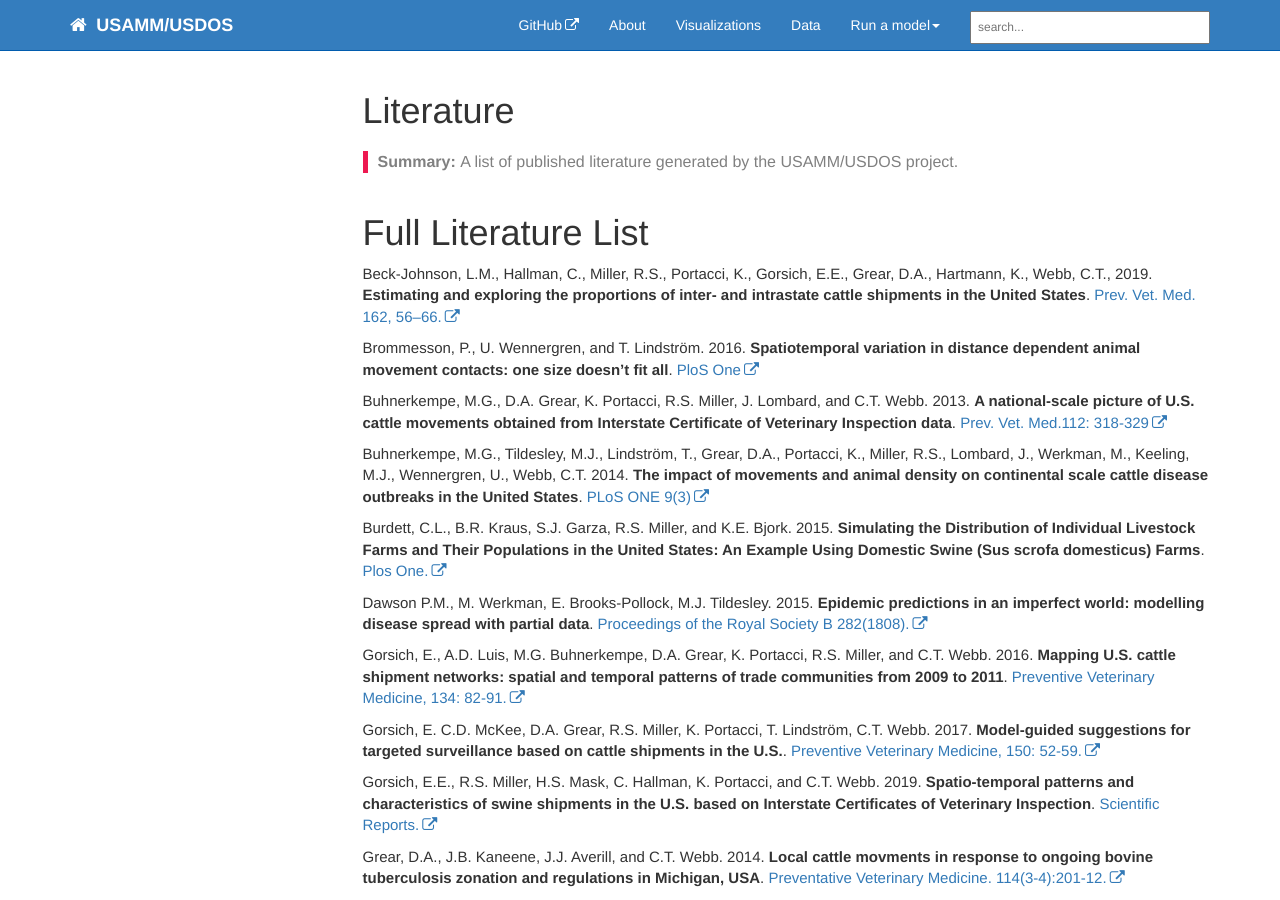
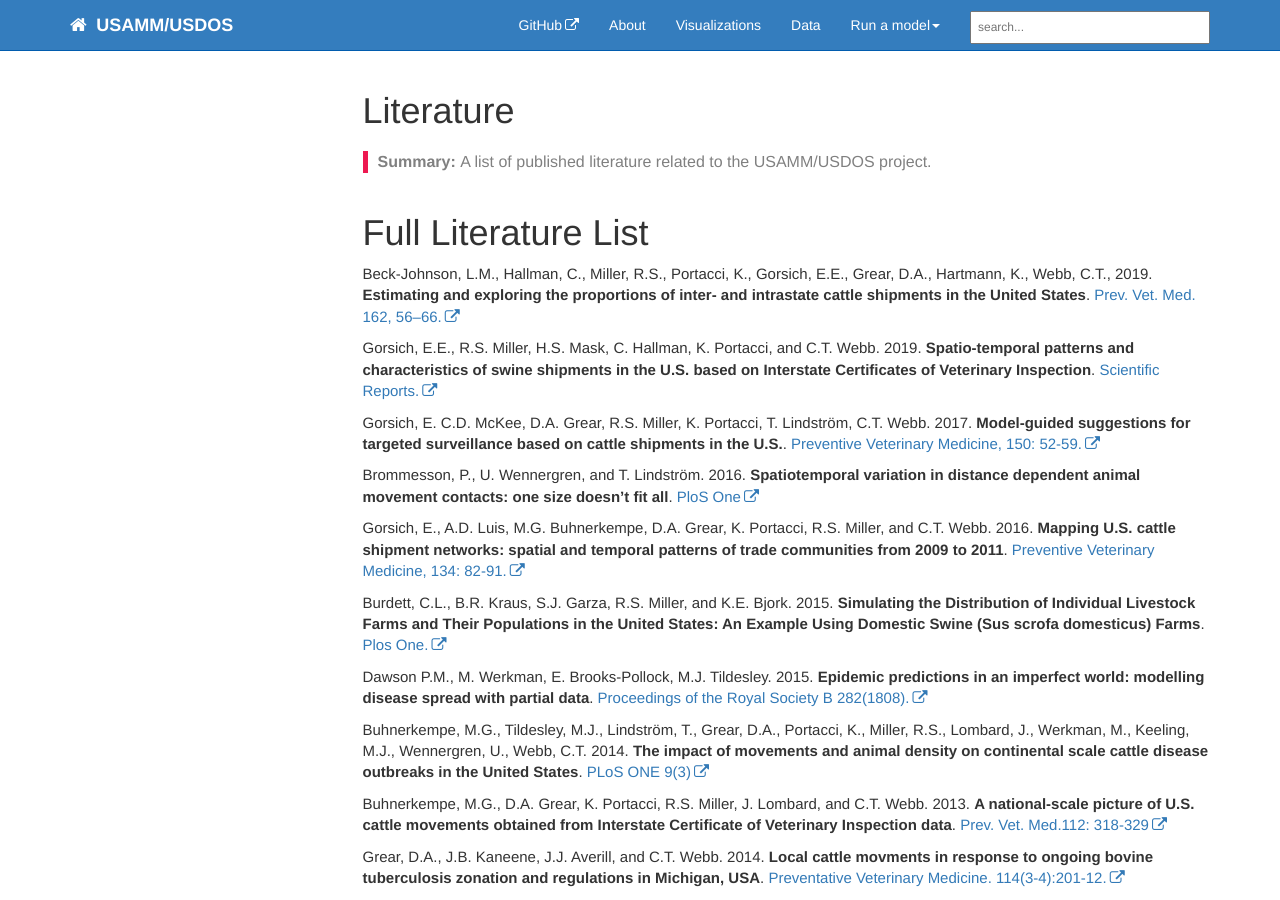
Before and after one commit to webblabb/usammusdos, a Jekyll site: the page built from pages/literature.md, in a window 1280 px wide and 900 px high. Built offline with Jekyll 4.4.1, drawn with Linux system fonts in a browser that asks for light colours; nearby versions of some CDN libraries; comment, search, counter and statistics services are not loaded.

Commit message:
Update literature.md

```diff
--- a/pages/literature.md
+++ b/pages/literature.md
@@ -3,7 +3,7 @@ title: Literature
 keywords: literature
 last_updated: March 26, 2019
 tags:
-summary: A list of published literature generated by the USAMM/USDOS project.
+summary: A list of published literature related to the USAMM/USDOS project.
 permalink: literature.html
 folder: pages
 toc: false
@@ -12,21 +12,29 @@ toc: false
 
 Beck-Johnson, L.M., Hallman, C., Miller, R.S., Portacci, K., Gorsich, E.E., Grear, D.A., Hartmann, K., Webb, C.T., 2019. **Estimating and exploring the proportions of inter- and intrastate cattle shipments in the United States**. [Prev. Vet. Med. 162, 56–66.](https://doi.org/10.1016/j.prevetmed.2018.11.002)
 
+Gorsich, E.E., R.S. Miller, H.S. Mask, C. Hallman, K. Portacci, and C.T. Webb. 2019. **Spatio-temporal patterns and characteristics of swine shipments in the U.S. based on Interstate Certificates of Veterinary Inspection**. [Scientific Reports.](https://doi.org/10.1038/s41598-019-40556-z)
+
+Gorsich, E. C.D. McKee, D.A. Grear, R.S. Miller, K. Portacci, T. Lindström, C.T. Webb. 2017. **Model-guided suggestions for targeted surveillance based on cattle shipments in the U.S.**. [Preventive Veterinary Medicine, 150: 52-59.](https://doi.org/10.1016/j.prevetmed.2017.12.004)
+
 Brommesson, P., U. Wennergren, and T. Lindström. 2016. **Spatiotemporal variation in distance dependent animal movement contacts: one size doesn’t fit all**. [PloS One](https://doi.org/10.1371/journal.pone.0164008)
 
-Buhnerkempe, M.G., D.A. Grear, K. Portacci, R.S. Miller, J. Lombard, and C.T. Webb. 2013. **A national-scale picture of U.S. cattle movements obtained from Interstate Certificate of Veterinary Inspection data**. [Prev. Vet. Med.112: 318-329](https://doi.org/10.1016/j.prevetmed.2013.08.002)
-
-Buhnerkempe, M.G., Tildesley, M.J., Lindström, T., Grear, D.A., Portacci, K., Miller, R.S., Lombard, J., Werkman, M., Keeling, M.J., Wennergren, U., Webb, C.T. 2014. **The impact of movements and animal density on continental scale cattle disease outbreaks in the United States**. [PLoS ONE 9(3)](https://doi.org/10.1371/journal.pone.0091724)
+Gorsich, E., A.D. Luis, M.G. Buhnerkempe, D.A. Grear, K. Portacci, R.S. Miller, and C.T. Webb. 2016. **Mapping U.S. cattle shipment networks: spatial and temporal patterns of trade communities from 2009 to 2011**. [Preventive Veterinary Medicine, 134: 82-91.](https://doi.org/10.1016/j.prevetmed.2016.09.023)
 
 Burdett, C.L., B.R. Kraus, S.J. Garza, R.S. Miller, and K.E. Bjork. 2015. **Simulating the Distribution of Individual Livestock Farms and Their Populations in the United States: An Example Using Domestic Swine (Sus scrofa domesticus) Farms**. [Plos One.](https://doi.org/10.1371/journal.pone.0140338)
 
 Dawson P.M., M. Werkman, E. Brooks-Pollock, M.J. Tildesley. 2015. **Epidemic predictions in an imperfect world: modelling disease spread with partial data**. [Proceedings of the Royal Society B 282(1808).](https://doi.org/10.1098/rspb.2015.0205)
 
-Gorsich, E., A.D. Luis, M.G. Buhnerkempe, D.A. Grear, K. Portacci, R.S. Miller, and C.T. Webb. 2016. **Mapping U.S. cattle shipment networks: spatial and temporal patterns of trade communities from 2009 to 2011**. [Preventive Veterinary Medicine, 134: 82-91.](https://doi.org/10.1016/j.prevetmed.2016.09.023)
+Buhnerkempe, M.G., Tildesley, M.J., Lindström, T., Grear, D.A., Portacci, K., Miller, R.S., Lombard, J., Werkman, M., Keeling, M.J., Wennergren, U., Webb, C.T. 2014. **The impact of movements and animal density on continental scale cattle disease outbreaks in the United States**. [PLoS ONE 9(3)](https://doi.org/10.1371/journal.pone.0091724)
 
-Gorsich, E. C.D. McKee, D.A. Grear, R.S. Miller, K. Portacci, T. Lindström, C.T. Webb. 2017. **Model-guided suggestions for targeted surveillance based on cattle shipments in the U.S.**. [Preventive Veterinary Medicine, 150: 52-59.](https://doi.org/10.1016/j.prevetmed.2017.12.004)
+Buhnerkempe, M.G., D.A. Grear, K. Portacci, R.S. Miller, J. Lombard, and C.T. Webb. 2013. **A national-scale picture of U.S. cattle movements obtained from Interstate Certificate of Veterinary Inspection data**. [Prev. Vet. Med.112: 318-329](https://doi.org/10.1016/j.prevetmed.2013.08.002)
 
-Gorsich, E.E., R.S. Miller, H.S. Mask, C. Hallman, K. Portacci, and C.T. Webb. 2019. **Spatio-temporal patterns and characteristics of swine shipments in the U.S. based on Interstate Certificates of Veterinary Inspection**. [Scientific Reports.](https://doi.org/10.1038/s41598-019-40556-z)
+
+
+
+
+
+
+
 
 Grear, D.A., J.B. Kaneene, J.J. Averill, and C.T. Webb. 2014. **Local cattle movments in response to ongoing bovine tuberculosis zonation and regulations in Michigan, USA**. [Preventative Veterinary Medicine. 114(3-4):201-12.](https://doi.org/10.1016/j.prevetmed.2014.03.008)
 
```
